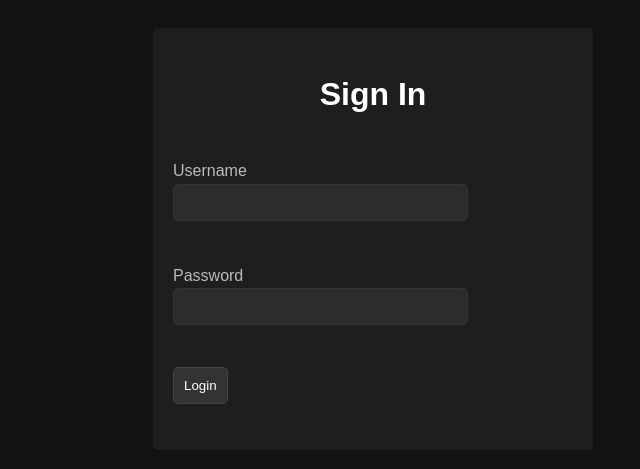
After one commit to brewmarsh/tgm-calc, a Flask app: a page that uses templates/login.html in a window 1280 px wide. The commit adds this page. Shown: the top 469 px of the page, without its empty margins (267-907 px from the left). Run offline with Flask 3, Linux system fonts and the light colour scheme; parts of the project's set-up code (start-up, migrations or seed data) failed here and were passed over.

Commit message:
Implement user profiles, photo uploads, and friend system

```diff
--- a/app.py
+++ b/app.py
@@ -1,7 +1,85 @@
-from flask import Flask, render_template, request
+from flask import Flask, render_template, request, redirect, url_for, flash
+from flask_sqlalchemy import SQLAlchemy
+from flask_login import LoginManager, UserMixin, login_user, logout_user, current_user, login_required
+from werkzeug.security import generate_password_hash, check_password_hash
+from werkzeug.utils import secure_filename
+from wtforms import StringField, PasswordField, SubmitField, FileField
+from wtforms.validators import DataRequired, EqualTo, ValidationError
+from flask_wtf import FlaskForm
+import os
+import shutil
+import pytesseract
+from PIL import Image
+
 from calculator import calculate_optimal_troops
 
 app = Flask(__name__)
+app.config['SECRET_KEY'] = os.environ.get('SECRET_KEY', 'a_default_secret_key')
+app.config['SQLALCHEMY_DATABASE_URI'] = 'sqlite:///users.db'
+app.config['SQLALCHEMY_TRACK_MODIFICATIONS'] = False
+app.config['UPLOAD_FOLDER'] = 'uploads'
+
+db = SQLAlchemy(app)
+login_manager = LoginManager(app)
+login_manager.login_view = 'login'
+
+followers = db.Table('followers',
+    db.Column('follower_id', db.Integer, db.ForeignKey('user.id')),
+    db.Column('followed_id', db.Integer, db.ForeignKey('user.id'))
+)
+
+class User(UserMixin, db.Model):
+    id = db.Column(db.Integer, primary_key=True)
+    username = db.Column(db.String(150), unique=True, nullable=False)
+    password_hash = db.Column(db.String(150), nullable=False)
+    followed = db.relationship(
+        'User', secondary=followers,
+        primaryjoin=(followers.c.follower_id == id),
+        secondaryjoin=(followers.c.followed_id == id),
+        backref=db.backref('followers', lazy='dynamic'), lazy='dynamic')
+
+    def set_password(self, password):
+        self.password_hash = generate_password_hash(password)
+
+    def check_password(self, password):
+        return check_password_hash(self.password_hash, password)
+
+    def follow(self, user):
+        if not self.is_following(user):
+            self.followed.append(user)
+
+    def unfollow(self, user):
+        if self.is_following(user):
+            self.followed.remove(user)
+
+    def is_following(self, user):
+        return self.followed.filter(
+            followers.c.followed_id == user.id).count() > 0
+
+class RegistrationForm(FlaskForm):
+    username = StringField('Username', validators=[DataRequired()])
+    password = PasswordField('Password', validators=[DataRequired()])
+    password2 = PasswordField(
+        'Repeat Password', validators=[DataRequired(), EqualTo('password')])
+    submit = SubmitField('Register')
+
+    def validate_username(self, username):
+        user = User.query.filter_by(username=username.data).first()
+        if user is not None:
+            raise ValidationError('Please use a different username.')
+
+class LoginForm(FlaskForm):
+    username = StringField('Username', validators=[DataRequired()])
+    password = PasswordField('Password', validators=[DataRequired()])
+    submit = SubmitField('Login')
+
+class UploadForm(FlaskForm):
+    photo = FileField('Photo', validators=[DataRequired()])
+    submit = SubmitField('Upload')
+
+@login_manager.user_loader
+def load_user(user_id):
+    return User.query.get(int(user_id))
 
 @app.route('/')
 def index():
@@ -20,5 +98,117 @@ def calculate():
     except (ValueError, TypeError):
         return 'Error: Invalid input'
 
+@app.route('/register', methods=['GET', 'POST'])
+def register():
+    if current_user.is_authenticated:
+        return redirect(url_for('index'))
+    form = RegistrationForm()
+    if form.validate_on_submit():
+        user = User(username=form.username.data)
+        user.set_password(form.password.data)
+        db.session.add(user)
+        db.session.commit()
+        flash('Congratulations, you are now a registered user!')
+        return redirect(url_for('login'))
+    return render_template('register.html', title='Register', form=form)
+
+@app.route('/login', methods=['GET', 'POST'])
+def login():
+    if current_user.is_authenticated:
+        return redirect(url_for('index'))
+    form = LoginForm()
+    if form.validate_on_submit():
+        user = User.query.filter_by(username=form.username.data).first()
+        if user is None or not user.check_password(form.password.data):
+            flash('Invalid username or password')
+            return redirect(url_for('login'))
+        login_user(user)
+        return redirect(url_for('index'))
+    return render_template('login.html', title='Sign In', form=form)
+
+@app.route('/logout')
+def logout():
+    logout_user()
+    return redirect(url_for('index'))
+
+@app.route('/user/<username>')
+@login_required
+def user(username):
+    user = User.query.filter_by(username=username).first_or_404()
+    return render_template('user.html', user=user)
+
+@app.route('/follow/<username>')
+@login_required
+def follow(username):
+    user = User.query.filter_by(username=username).first()
+    if user is None:
+        flash('User {} not found.'.format(username))
+        return redirect(url_for('index'))
+    if user == current_user:
+        flash('You cannot follow yourself!')
+        return redirect(url_for('user', username=username))
+    current_user.follow(user)
+    db.session.commit()
+    flash('You are following {}!'.format(username))
+    return redirect(url_for('user', username=username))
+
+@app.route('/unfollow/<username>')
+@login_required
+def unfollow(username):
+    user = User.query.filter_by(username=username).first()
+    if user is None:
+        flash('User {} not found.'.format(username))
+        return redirect(url_for('index'))
+    if user == current_user:
+        flash('You cannot unfollow yourself!')
+        return redirect(url_for('user', username=username))
+    current_user.unfollow(user)
+    db.session.commit()
+    flash('You are not following {}.'.format(username))
+    return redirect(url_for('user', username=username))
+
+@app.route('/profile', methods=['GET', 'POST'])
+@login_required
+def profile():
+    form = UploadForm()
+    if form.validate_on_submit():
+        f = form.photo.data
+        filename = secure_filename(f.filename)
+        filepath = os.path.join(app.config['UPLOAD_FOLDER'], filename)
+        f.save(filepath)
+
+        try:
+            text = pytesseract.image_to_string(Image.open(filepath))
+            flash(f'Extracted Text: {text}')
+        except Exception as e:
+            flash(f'Error processing image: {e}')
+
+        return redirect(url_for('profile'))
+
+    return render_template('profile.html', user=current_user, form=form)
+
+@app.route('/find_friends', methods=['GET', 'POST'])
+@login_required
+def find_friends():
+    if request.method == 'POST':
+        search_username = request.form.get('username')
+        users = User.query.filter(User.username.contains(search_username)).all()
+        return render_template('find_friends.html', users=users)
+    return render_template('find_friends.html', users=None)
+
+def create_db():
+    with app.app_context():
+        db.create_all()
+
+def cleanup():
+    if os.path.exists('instance'):
+        shutil.rmtree('instance')
+    if os.path.exists('__pycache__'):
+        shutil.rmtree('__pycache__')
+    if not os.path.exists(app.config['UPLOAD_FOLDER']):
+        os.makedirs(app.config['UPLOAD_FOLDER'])
+
 if __name__ == '__main__':
+    cleanup()
+    create_db()
     app.run(debug=True, host='0.0.0.0', port=22846)
--- /dev/null
+++ b/templates/login.html
@@ -0,0 +1,91 @@
+<!DOCTYPE html>
+<html>
+<head>
+    <title>Sign In</title>
+    <style>
+        body {
+            font-family: sans-serif;
+            background-color: #121212;
+            color: #e0e0e0;
+            line-height: 1.6;
+            padding: 20px;
+        }
+        .container {
+            max-width: 400px;
+            margin: auto;
+            background: #1e1e1e;
+            padding: 20px;
+            border-radius: 5px;
+        }
+        h1 {
+            text-align: center;
+            color: #ffffff;
+        }
+        form {
+            display: flex;
+            flex-direction: column;
+        }
+        label {
+            margin-bottom: 5px;
+            color: #bbbbbb;
+        }
+        input[type="text"], input[type="password"], input[type="submit"] {
+            padding: 10px;
+            margin-bottom: 10px;
+            border-radius: 5px;
+            border: 1px solid #333;
+            background-color: #2c2c2c;
+            color: #e0e0e0;
+        }
+        input[type="submit"] {
+            background-color: #333;
+            color: #fff;
+            cursor: pointer;
+            border: 1px solid #444;
+        }
+        .alert {
+            color: #ff4444;
+            margin-bottom: 10px;
+        }
+        .flash {
+            list-style-type: none;
+            padding: 0;
+            margin: 0 0 10px 0;
+            color: #ff4444;
+            text-align: center;
+        }
+    </style>
+</head>
+<body>
+    <div class="container">
+        <h1>Sign In</h1>
+        {% with messages = get_flashed_messages() %}
+        {% if messages %}
+        <ul class="flash">
+            {% for message in messages %}
+            <li>{{ message }}</li>
+            {% endfor %}
+        </ul>
+        {% endif %}
+        {% endwith %}
+        <form action="" method="post">
+            {{ form.hidden_tag() }}
+            <p>
+                {{ form.username.label }}<br>
+                {{ form.username(size=32) }}<br>
+                {% for error in form.username.errors %}
+                <span class="alert">{{ error }}</span>
+                {% endfor %}
+            </p>
+            <p>
+                {{ form.password.label }}<br>
+                {{ form.password(size=32) }}<br>
+                {% for error in form.password.errors %}
+                <span class="alert">{{ error }}</span>
+                {% endfor %}
+            </p>
+            <p>{{ form.submit() }}</p>
+        </form>
+    </div>
+</body>
+</html>
```
Also changed, not shown: templates/find_friends.html (added, +63 -0 lines), templates/index.html (+7 -0 lines), templates/profile.html (added, +63 -0 lines), templates/register.html (added, +82 -0 lines), templates/user.html (added, +40 -0 lines), tests/test_app.py (added, +50 -0 lines), instance/users.db (added).
